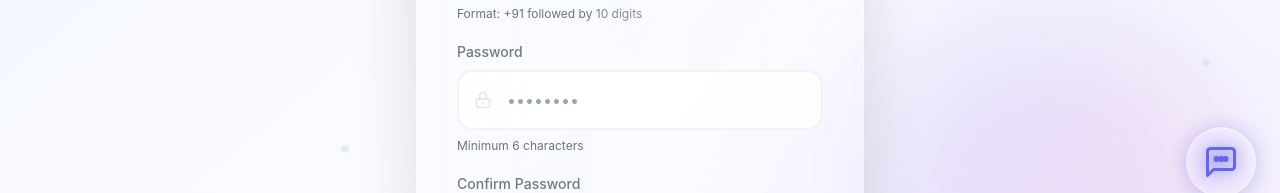
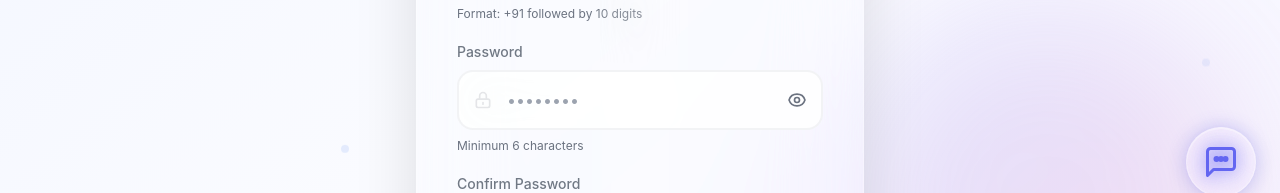
Before and after one commit to hritik7pandey/gym_fitness, a Next.js app: page /register in a window 1280 px wide. Shown: the part 579-772 px from the top of the page. Built offline with nearby package versions, Linux system fonts and the light colour scheme.

Commit message:
feat: Add password visibility toggle and fix Start Free Trial buttons - Added eye icon toggle to show/hide password in all auth forms - Start Free Trial buttons now navigate to signup page - Watch Demo buttons show informational alert - Applied to landing page hero, pricing, and CTA sections

```diff
--- a/src/app/landing/page.tsx
+++ b/src/app/landing/page.tsx
@@ -1,11 +1,13 @@
 'use client';
 
 import { useState, useEffect } from 'react';
+import { useRouter } from 'next/navigation';
 import DynamicNavBar from '@/components/navigation/DynamicNavBar';
 import MotionButton from '@/components/ui/MotionButton';
 
 export default function LandingPage() {
   const [mounted, setMounted] = useState(false);
+  const router = useRouter();
 
   useEffect(() => {
     setMounted(true);
@@ -149,8 +151,8 @@
             India's #1 AI-powered fitness platform with personalized workouts and nutrition plans
           </p>
           <div className="flex flex-col sm:flex-row gap-4 justify-center">
-            <MotionButton variant="primary" size="lg">Start Free Trial →</MotionButton>
-            <MotionButton variant="secondary" size="lg">Watch Demo</MotionButton>
+            <MotionButton variant="primary" size="lg" onClick={() => router.push('/auth/signup')}>Start Free Trial →</MotionButton>
+            <MotionButton variant="secondary" size="lg" onClick={() => alert('🎥 Watch Demo\n\nSee how Fitsense helps you:\n• Track workouts & progress\n• Get personalized meal plans\n• Connect with trainers\n• Achieve your fitness goals\n\nDemo video coming soon!')}>Watch Demo</MotionButton>
           </div>
         </div>
       </section>
@@ -218,7 +220,7 @@
                     </li>
                   ))}
                 </ul>
-                <MotionButton variant={tier.popular ? 'primary' : 'secondary'} className="w-full">{tier.cta}</MotionButton>
+                <MotionButton variant={tier.popular ? 'primary' : 'secondary'} className="w-full" onClick={() => router.push('/auth/signup')}>{tier.cta}</MotionButton>
               </div>
             ))}
           </div>
@@ -259,8 +261,8 @@
           <h2 className="text-4xl md:text-6xl font-bold text-[#1C1C1E] mb-6">Ready to Transform Your Life?</h2>
           <p className="text-xl md:text-2xl text-[#1C1C1E]/70 mb-12 max-w-2xl mx-auto">Join 50,000+ Indians who are already achieving their fitness goals with Fitsense</p>
           <div className="flex flex-col sm:flex-row gap-4 justify-center items-center">
-            <MotionButton variant="primary" size="lg">Start Free Trial →</MotionButton>
-            <MotionButton variant="secondary" size="lg">Watch Demo</MotionButton>
+            <MotionButton variant="primary" size="lg" onClick={() => router.push('/auth/signup')}>Start Free Trial →</MotionButton>
+            <MotionButton variant="secondary" size="lg" onClick={() => alert('🎥 Watch Demo\n\nSee how Fitsense helps you:\n• Track workouts & progress\n• Get personalized meal plans\n• Connect with trainers\n• Achieve your fitness goals\n\nDemo video coming soon!')}>Watch Demo</MotionButton>
           </div>
           <p className="text-[#1C1C1E]/50 mt-8">No credit card required • 7-day free trial • Cancel anytime</p>
         </div>
--- a/src/components/ui/iOSInput.tsx
+++ b/src/components/ui/iOSInput.tsx
@@ -22,12 +22,15 @@
   rightIcon,
   fullWidth = true,
   className = '',
+  type,
   ...props
 }: IOSInputProps) {
   // Use icon prop as leftIcon if provided
   const displayLeftIcon = icon || leftIcon;
   const [isFocused, setIsFocused] = useState(false);
   const [hasValue, setHasValue] = useState(false);
+  const [showPassword, setShowPassword] = useState(false);
+  const isPasswordField = type === 'password';
 
   const handleChange = (e: React.ChangeEvent<HTMLInputElement>) => {
     setHasValue(e.target.value.length > 0);
@@ -84,6 +87,7 @@
           {/* Input */}
           <input
             {...props}
+            type={isPasswordField && showPassword ? 'text' : type}
             onChange={handleChange}
             onFocus={(e) => {
               setIsFocused(true);
@@ -96,7 +100,7 @@
             className={`
               w-full px-4 py-4
               ${displayLeftIcon ? 'pl-12' : ''}
-              ${rightIcon ? 'pr-12' : ''}
+              ${rightIcon || isPasswordField ? 'pr-12' : ''}
               bg-white/80 backdrop-blur-xl backdrop-saturate-[180%]
               border-2 transition-all duration-300
               ${error
@@ -112,8 +116,29 @@
             `}
           />
 
+          {/* Password visibility toggle */}
+          {isPasswordField && (
+            <button
+              type="button"
+              onClick={() => setShowPassword(!showPassword)}
+              className="absolute right-4 top-1/2 -translate-y-1/2 text-gray-500 hover:text-blue-600 transition-colors focus:outline-none"
+              aria-label={showPassword ? 'Hide password' : 'Show password'}
+            >
+              {showPassword ? (
+                <svg className="w-5 h-5" fill="none" stroke="currentColor" viewBox="0 0 24 24">
+                  <path strokeLinecap="round" strokeLinejoin="round" strokeWidth={2} d="M13.875 18.825A10.05 10.05 0 0112 19c-4.478 0-8.268-2.943-9.543-7a9.97 9.97 0 011.563-3.029m5.858.908a3 3 0 114.243 4.243M9.878 9.878l4.242 4.242M9.88 9.88l-3.29-3.29m7.532 7.532l3.29 3.29M3 3l3.59 3.59m0 0A9.953 9.953 0 0112 5c4.478 0 8.268 2.943 9.543 7a10.025 10.025 0 01-4.132 5.411m0 0L21 21" />
+                </svg>
+              ) : (
+                <svg className="w-5 h-5" fill="none" stroke="currentColor" viewBox="0 0 24 24">
+                  <path strokeLinecap="round" strokeLinejoin="round" strokeWidth={2} d="M15 12a3 3 0 11-6 0 3 3 0 016 0z" />
+                  <path strokeLinecap="round" strokeLinejoin="round" strokeWidth={2} d="M2.458 12C3.732 7.943 7.523 5 12 5c4.478 0 8.268 2.943 9.542 7-1.274 4.057-5.064 7-9.542 7-4.477 0-8.268-2.943-9.542-7z" />
+                </svg>
+              )}
+            </button>
+          )}
+
           {/* Right icon */}
-          {rightIcon && (
+          {rightIcon && !isPasswordField && (
             <motion.div
               animate={{
                 color: isFocused ? '#2563eb' : '#6b7280',
```
